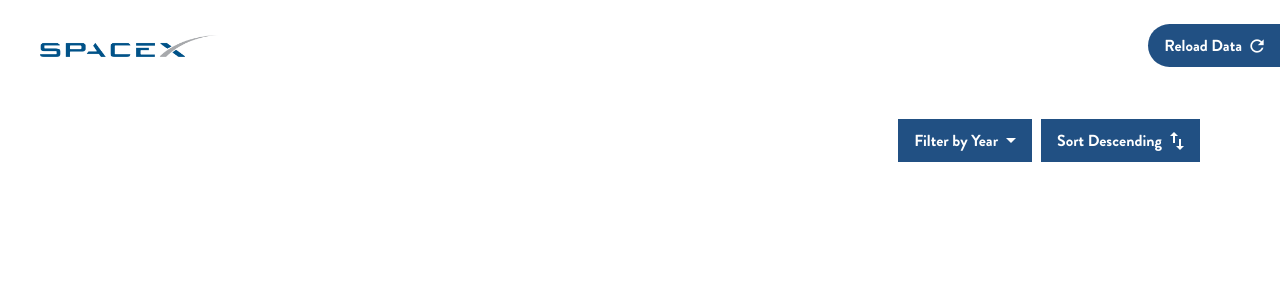
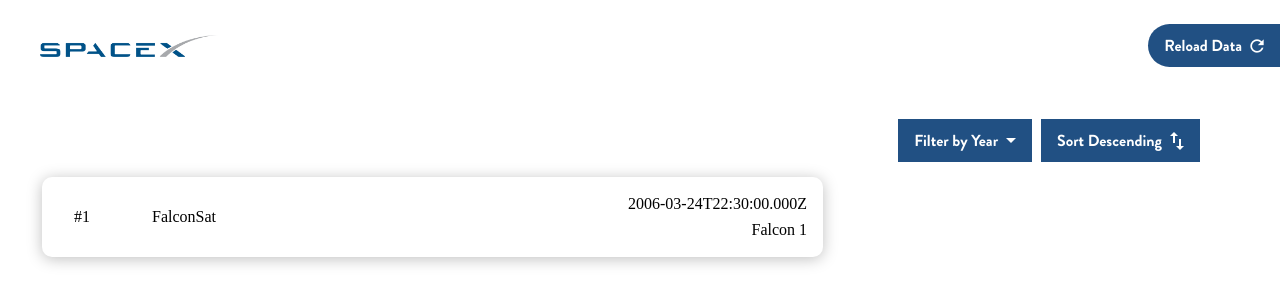
Before and after one commit to Blairio-dev/spaceX-launches, a React (Create React App) app: page / in a window 1280 px wide. Shown: the top 304 px of the page. Built offline with nearby package versions, Linux system fonts and the light colour scheme.

Commit message:
New component LaunchTable.

```diff
--- a/src/App.js
+++ b/src/App.js
@@ -1,5 +1,11 @@
 import styled from "@emotion/styled";
-import { Button, ButtonWrapper, Image, Inline } from "./components";
+import {
+  Button,
+  ButtonWrapper,
+  Image,
+  Inline,
+  LaunchTable,
+} from "./components";
 import spaceXLogo from "./assets/img/spacex-logo.png";
 
 const StyledContentWrapper = styled("div")`
@@ -34,6 +40,18 @@ const App = () => (
           ]}
         />
       </ButtonWrapper>
+      <LaunchTable
+        launchData={[
+          {
+            flight_number: 1,
+            mission_name: "FalconSat",
+            launch_date_utc: "2006-03-24T22:30:00.000Z",
+            rocket: {
+              rocket_name: "Falcon 1",
+            },
+          },
+        ]}
+      />
     </StyledContentWrapper>
   </StyledWrapper>
 );
--- /dev/null
+++ b/src/components/LaunchTable/LaunchTable.js
@@ -0,0 +1,74 @@
+import React from "react";
+import PropTypes from "prop-types";
+import styled from "@emotion/styled";
+
+const StyledRow = styled("tr")`
+  align-items: center;
+  border-radius: 10px;
+  box-shadow: 0px 2px 15px 0px hsl(0, 0%, 0%, 25%);
+  display: flex;
+  height: 80px;
+  margin-bottom: 6px;
+`;
+
+const StyledFlightNumber = styled("td")`
+  padding-left: 32px;
+  width: 76px;
+`;
+
+const StyledMissionName = styled("td")`
+  width: 454px;
+`;
+
+const StyledLaunchDate = styled("div")`
+  display: flex;
+  justify-content: inherit;
+  margin-bottom: 8px;
+`;
+
+const StyledRocketName = styled("div")`
+  display: flex;
+  justify-content: inherit;
+`;
+
+const StackedCell = styled("td")`
+  display: flex;
+  flex-direction: column;
+  justify-content: flex-end;
+  padding-left: 21px;
+  padding-right: 16px;
+`;
+
+const StyledTable = styled("table")``;
+
+const LaunchTable = ({ launchData }) => (
+  <StyledTable>
+    <tbody>
+      {launchData.map((launch) => (
+        <StyledRow key={launch.flight_number}>
+          <StyledFlightNumber>{`#${launch.flight_number}`}</StyledFlightNumber>
+          <StyledMissionName>{launch.mission_name}</StyledMissionName>
+          <StackedCell>
+            <StyledLaunchDate>{launch.launch_date_utc}</StyledLaunchDate>
+            <StyledRocketName>{launch.rocket.rocket_name}</StyledRocketName>
+          </StackedCell>
+        </StyledRow>
+      ))}
+    </tbody>
+  </StyledTable>
+);
+
+LaunchTable.propTypes = {
+  launchData: PropTypes.arrayOf(
+    PropTypes.shape({
+      flight_number: PropTypes.number.isRequired,
+      mission_name: PropTypes.string.isRequired,
+      launch_date_utc: PropTypes.instanceOf(Date).isRequired,
+      rocket: PropTypes.PropTypes.shape({
+        rocket_name: PropTypes.string.isRequired,
+      }),
+    })
+  ).isRequired,
+};
+
+export { LaunchTable };
--- a/src/components/index.js
+++ b/src/components/index.js
@@ -2,3 +2,4 @@ export { Button } from "./Button/Button.js";
 export { ButtonWrapper } from "./ButtonWrapper/ButtonWrapper.js";
 export { Image } from "./Image/Image.js";
 export { Inline } from "./Inline/Inline.js";
+export { LaunchTable } from "./LaunchTable/LaunchTable.js";
```
